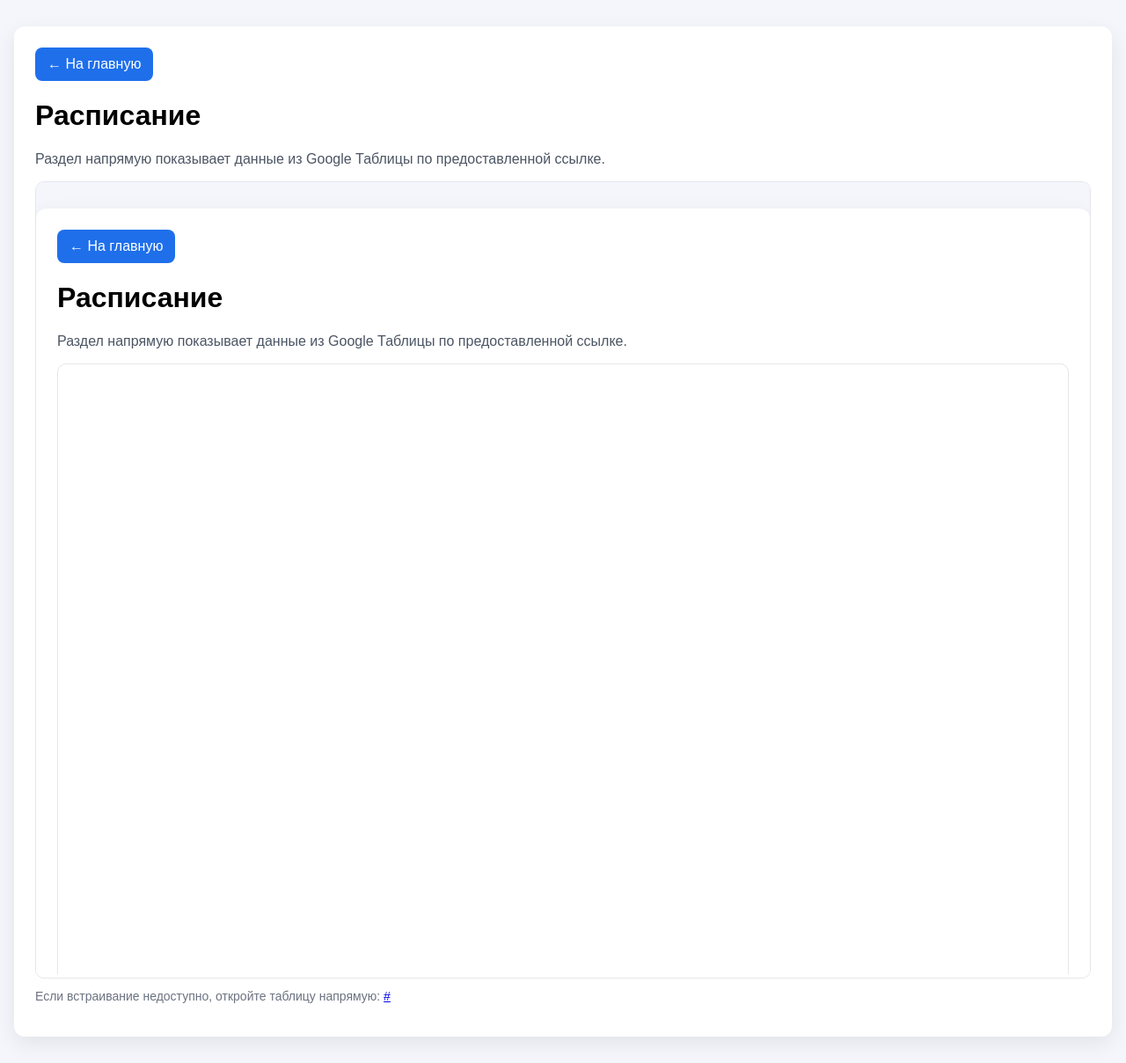
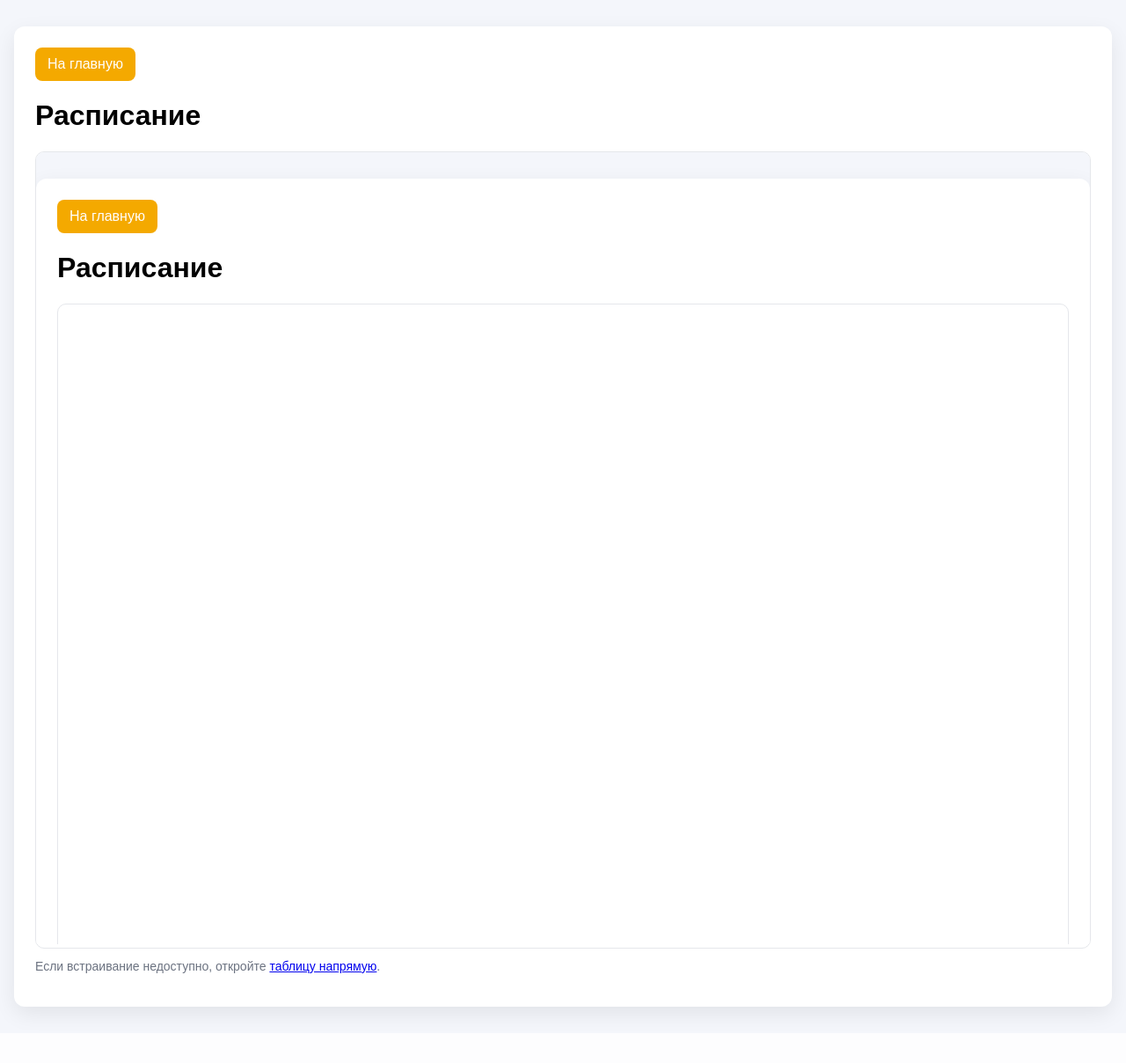
Before and after one commit to Faraon-gold/New1, a FastAPI app: template templates/schedule_page.html in a window 1280 px wide. Shown: the whole page at 88% size. After the commit the page ends 1162 px from the top, so only its background shows below. Run offline with FastAPI, Linux system fonts and the light colour scheme; the template is opened without the code that fills it: most values are stand-ins (such as "Sample title", 1, 10 or a date in 2020).

Commit message:
Refine login and schedule UX; tune admin action buttons

```diff
--- a/templates/admin_users.html
+++ b/templates/admin_users.html
@@ -3,6 +3,10 @@
 {% block title %}Управление пользователями и группами - {{ super() }}{% endblock %}
 
 {% block content %}
+<style>
+  .users-actions{display:flex; gap:.35rem; flex-wrap:wrap;}
+  .users-actions .btn{padding:.18rem .45rem; font-size:.72rem; line-height:1.1;}
+</style>
 <div class="d-flex justify-content-between align-items-center mb-3">
   <h2 class="mb-0">Управление пользователями и группами</h2>
   <a href="/app" class="btn fw-bold" style="background:#F4A900;color:#fff;">На главную</a>
@@ -217,7 +221,7 @@ function renderUsers(){
   filtered.forEach(u=>{
     const tr=document.createElement('tr');
     const direction = [u.direction_code||'', u.direction_name||''].filter(Boolean).join(' — ') || '-';
-    tr.innerHTML=`<td>${u.id}</td><td>${u.personal_id||'-'}</td><td>${u.full_name}</td><td>${u.login}</td><td>${u.email||'-'}</td><td>${u.birth_date||'-'}</td><td>${direction}</td><td>${u.faculty||'-'}</td><td>${statusMap[u.study_status]||u.study_status||'-'}</td><td>${u.role}</td><td>${u.group_name||groupNameById(u.group_id)}</td><td>${(u.teacher_group_ids||[]).map(id=>groupNameById(id)).join(', ')||'-'}</td><td><button class='btn btn-sm btn-outline-primary' onclick='openEdit(${u.id})'>Изменить</button> <button class='btn btn-sm btn-outline-primary' onclick='removeUser(${u.id})'>Удалить</button></td>`;
+    tr.innerHTML=`<td>${u.id}</td><td>${u.personal_id||'-'}</td><td>${u.full_name}</td><td>${u.login}</td><td>${u.email||'-'}</td><td>${u.birth_date||'-'}</td><td>${direction}</td><td>${u.faculty||'-'}</td><td>${statusMap[u.study_status]||u.study_status||'-'}</td><td>${u.role}</td><td>${u.group_name||groupNameById(u.group_id)}</td><td>${(u.teacher_group_ids||[]).map(id=>groupNameById(id)).join(', ')||'-'}</td><td><div class='users-actions'><button class='btn btn-outline-primary' onclick='openEdit(${u.id})'>Изменить</button><button class='btn btn-outline-primary' onclick='removeUser(${u.id})'>Удалить</button></div></td>`;
     tbody.appendChild(tr);
   });
 }
--- a/templates/schedule_page.html
+++ b/templates/schedule_page.html
@@ -7,7 +7,7 @@
     <style>
         body { font-family: Arial, sans-serif; background:#f4f6fb; margin:0; }
         .wrap { max-width: 1200px; margin: 30px auto; background:#fff; padding:24px; border-radius:12px; box-shadow:0 8px 24px rgba(0,0,0,.08); }
-        .btn { display:inline-block; background:#1f6feb; color:#fff; padding:10px 14px; border-radius:8px; text-decoration:none; }
+        .btn { display:inline-block; background:#F4A900; color:#fff; padding:10px 14px; border-radius:8px; text-decoration:none; }
         .meta { color:#4b5563; margin: 12px 0; }
         .frame-wrap { margin-top: 16px; border: 1px solid #e5e7eb; border-radius: 10px; overflow: hidden; }
         iframe { width: 100%; min-height: 900px; border: 0; }
@@ -16,17 +16,14 @@
 </head>
 <body>
 <div class="wrap">
-    <a class="btn" href="/app">← На главную</a>
+    <a class="btn" href="/app">На главную</a>
     <h1>Расписание</h1>
-    <p class="meta">Раздел напрямую показывает данные из Google Таблицы по предоставленной ссылке.</p>
-
-    <div class="frame-wrap">
+        <div class="frame-wrap">
         <iframe src="{{ embed_url }}" title="Расписание из Google Таблицы"></iframe>
     </div>
 
     <p class="hint">
-        Если встраивание недоступно, откройте таблицу напрямую:
-        <a href="{{ source_url }}" target="_blank" rel="noopener noreferrer">{{ source_url }}</a>
+        Если встраивание недоступно, откройте <a href="{{ source_url }}" target="_blank" rel="noopener noreferrer">таблицу напрямую</a>.
     </p>
 </div>
 </body>
```
Also changed, not shown: templates/login.html (+7 -1 lines).
